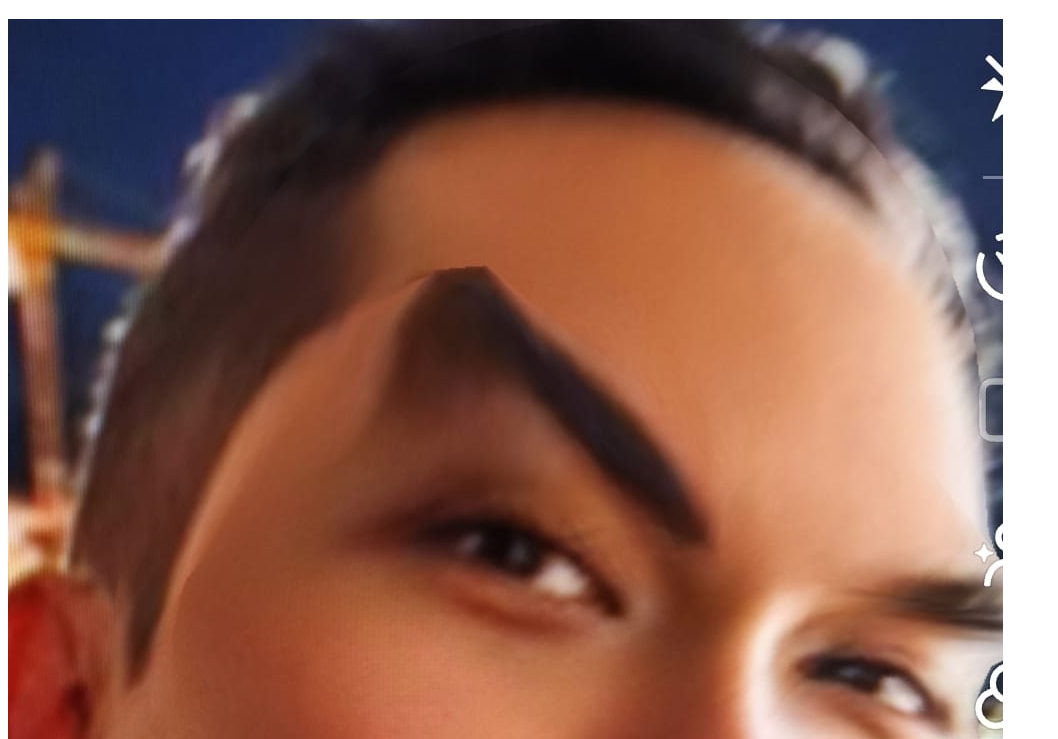
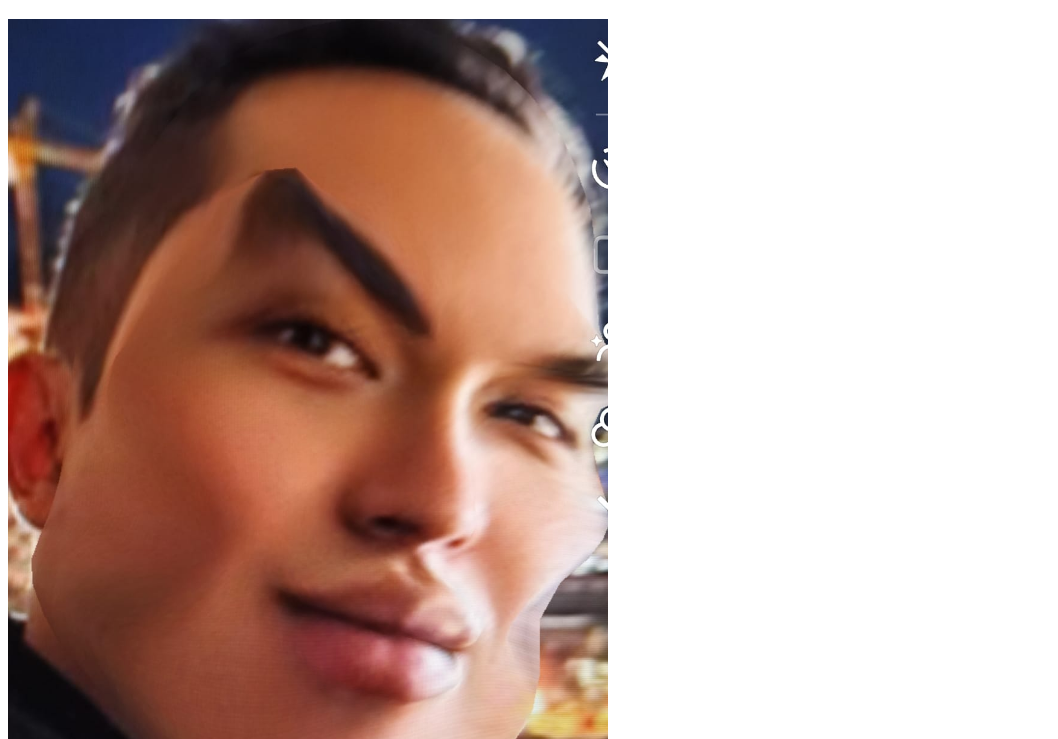
Before and after one commit to GuiasYurePaisanas/GuiasYurePaisanas.github.io, a plain HTML site: page index.html in a window 1280 px wide. Shown: the part 61-800 px from the top of the page, without its empty margins (0-1058 px from the left). Drawn offline with Linux system fonts and the light colour scheme.

Commit message:
Update index.html

```diff
--- a/index.html
+++ b/index.html
@@ -7,7 +7,7 @@
 </head>
 <body>
 		<h1>Santi entralo</h1>
-		<img src="Imagenes/santichad.jpg" alt="Santi Chad">
+		<img src="Imagenes/santichad.jpg"  alt="Santi Chad" style="width: 55vw; min-width: 330px; max-width: 600px;">
 
 </body>
 </html>
```
